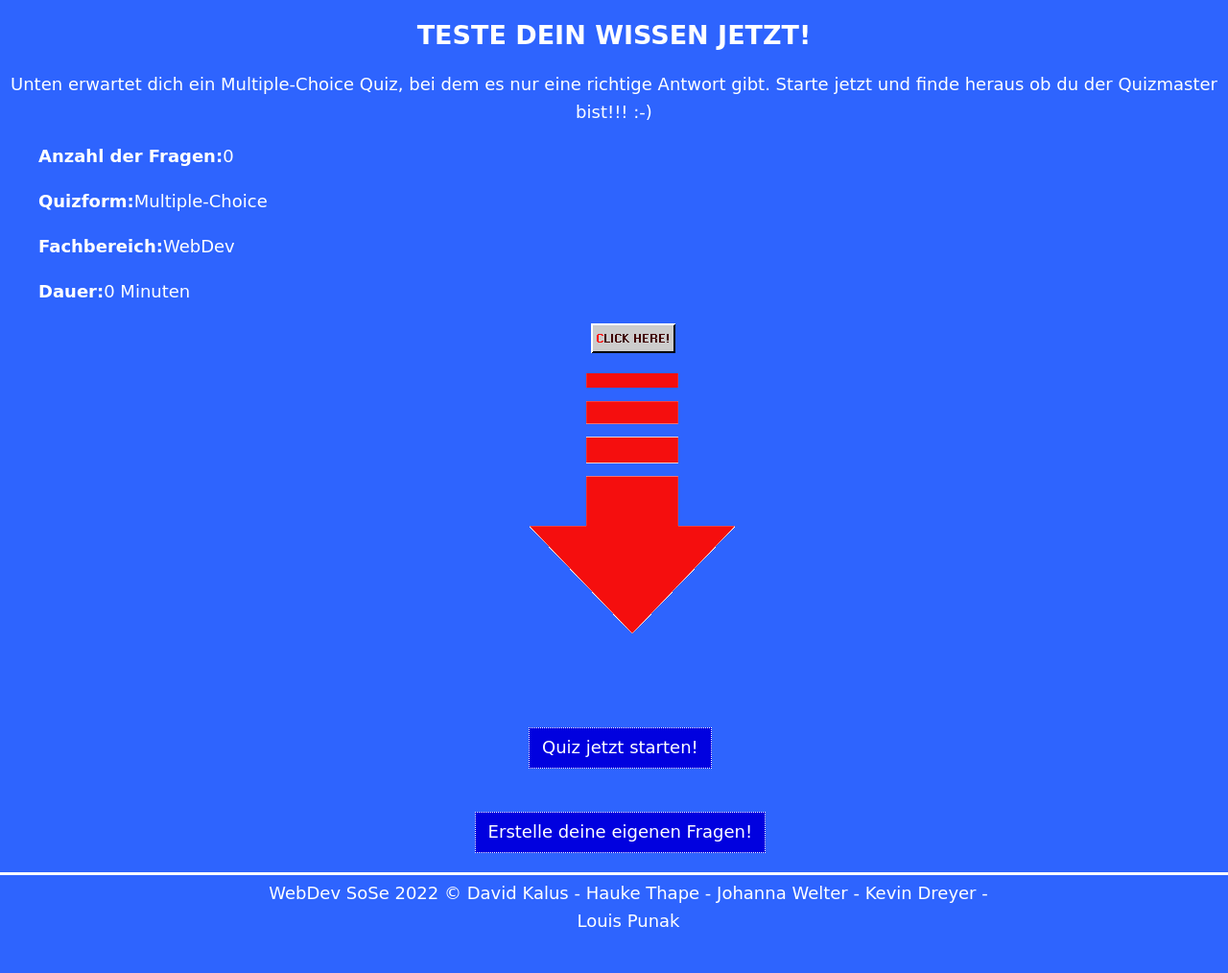
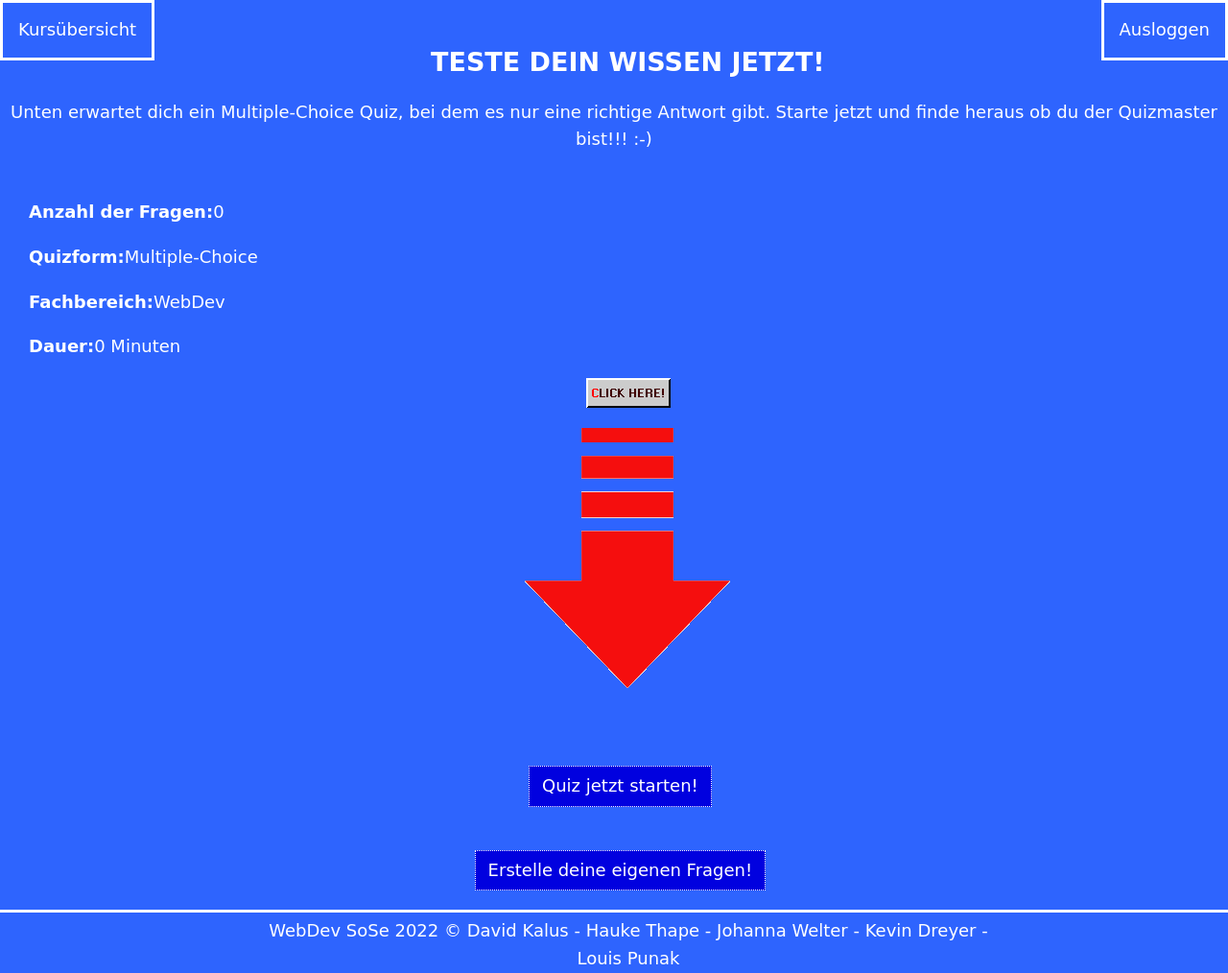
Before and after one commit to sleepylinde/studentelearning, a PHP site: page /Quiz/index.php in a window 1280 px wide. Shown: the part 132-1146 px from the top of the page at 96% size. Before the commit the page ends 1098 px from the top, so only its background shows below. Run offline with PHP 8.4, Linux system fonts and the light colour scheme; data that the repository does not hold is empty.

Commit message:
Links for the Coursepage and the Quiz + Javascript alerts in the login- and registerinterface

```diff
--- a/src/Quiz/index.php
+++ b/src/Quiz/index.php
@@ -31,6 +31,10 @@
 
     <main>
         <div class="center_container">
+            <ul>
+                <li><a href="../coursepages/kursuebersicht.php">Kursübersicht</a></li>
+                <li style="float:right"><a class="active" href="../startpage/login.php">Ausloggen</a></li>
+            </ul>
             <h2>TESTE DEIN WISSEN JETZT!</h2>
             <div>Unten erwartet dich ein Multiple-Choice Quiz, bei dem es nur eine richtige Antwort gibt. Starte jetzt und finde heraus ob du der Quizmaster bist!!! :-)  </div>
         </div>
--- a/src/coursepages/kursuebersicht.php
+++ b/src/coursepages/kursuebersicht.php
@@ -21,6 +21,7 @@
 
     <body>
 
+
         <main>
 
          <div id="mainbox">
@@ -38,7 +39,6 @@
                 <div class="Auswahl">
                     <p><b>Hier gelangst du zu deinen Kursen:</b></p>
                 </div>
-
                 <div class="buttons">
                     <p>Web Development</p>
                     <button onclick="window.location.href = 'webdev/webdev_student.php';">Hier klicken</button>
@@ -48,7 +48,8 @@
                     <br/>
                     <p>IT-Research</p>
                     <button onclick="window.location.href = 'itresearch/itresearch_student.php';">Hier klicken</button>
-
+                    <p>Wöchentliches Quiz</p>
+                    <button onclick="window.location.href = '../Quiz/index.php';">Jetzt spielen!</button>
                 </div>
 
             </div>
--- a/src/css/kursuebersicht.css
+++ b/src/css/kursuebersicht.css
@@ -132,6 +132,7 @@
 
   .Auswahl {
       margin-left: 100px;
+      margin-top:-30px;
   }
 
   .buttons {
--- a/src/css/style.css
+++ b/src/css/style.css
@@ -123,6 +123,10 @@
     justify-content: center;
     align-items: center;
 }
+.info_container
+{
+    padding-left: 30px;
+}
 
 .blink {
     animation-name: animation_blink;
@@ -164,3 +168,24 @@
     justify-content: center;
     align-items: center;
 }
+ul{
+    display: inline;
+    list-style-type: none;
+
+}
+
+li
+{
+    float: left;
+}
+li a {
+    display: block;
+    color: white;
+    text-align: center;
+    padding: 14px 16px;
+    text-decoration: none;
+    border:3px #FFFFFF solid;
+}
+li a:hover {
+    background-color: #111;
+}
--- a/src/startpage/auth.php
+++ b/src/startpage/auth.php
@@ -56,5 +56,3 @@
         }
         </script>';
 }
-
-//hallo
--- a/src/startpage/login.php
+++ b/src/startpage/login.php
@@ -48,6 +48,4 @@
 
     </body>
 
-//hallo
-
 </html>
--- a/src/startpage/register.php
+++ b/src/startpage/register.php
@@ -62,6 +62,4 @@
 
 </body>
 
-//hallo
-
 </html>
```
Also changed, not shown: src/css/coursestyle.css (line endings or trailing spaces), src/css/externalCSS.css (line endings or trailing spaces).
